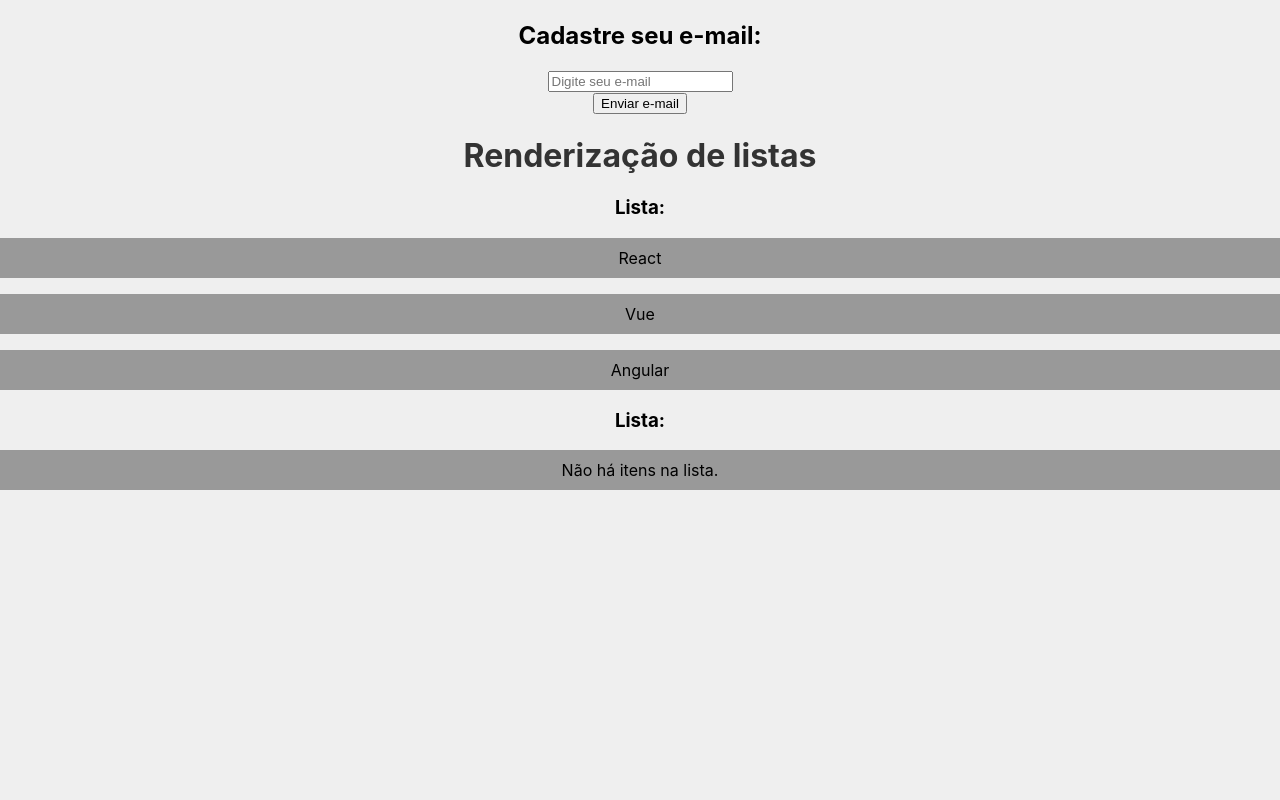
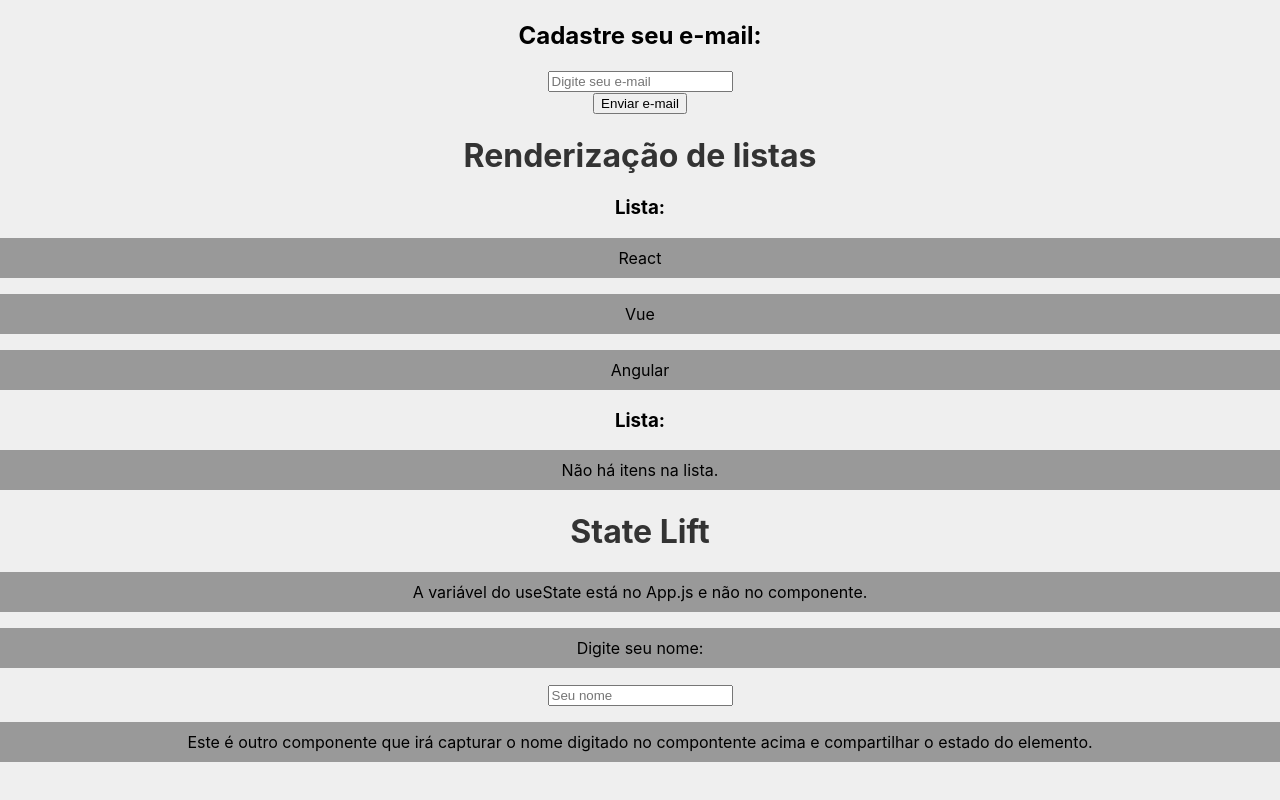
Before and after one commit to HSuarez89/react-hora-de-codar, a React (Create React App) app in the folder meu-projeto/: page / in a window 1280 px wide. Shown: the part 2526-3326 px from the top of the page. Before the commit the page ends 3232 px from the top, so only its background shows below. Built offline with nearby package versions, Linux system fonts and the light colour scheme.

Commit message:
State Lift

```diff
--- a/meu-projeto/src/App.js
+++ b/meu-projeto/src/App.js
@@ -11,11 +11,15 @@ import Form from './components/Form.js';
 import EventoProps from './components/eventosProps/EventoProps.js';
 import Condicional from './components/Condicional.js';
 import OutraLista from './components/OutraLista.js';
+import { useState } from 'react';
+import SeuNome from './components/SeuNome.js';
+import Saudacao from './components/Saudacao.js';
 
 function App() {
   const name = 'Henrique'
   const newName = name.toUpperCase()
   const nome = "José"
+  const [nomes, setNomes] = useState()
   function sum(a, b){
     return a + b
   }
@@ -62,6 +66,10 @@ function App() {
         <h1>Renderização de listas</h1>
         <OutraLista itens={meusItens}/>
         <OutraLista itens={''}/>
+        <h1>State Lift</h1>
+        <p>A variável do useState está no App.js e não no componente.</p>
+        <SeuNome setNomes={setNomes}/>
+        <Saudacao nomes={nomes} />
     </div>
   );
 }
--- /dev/null
+++ b/meu-projeto/src/components/Saudacao.js
@@ -0,0 +1,13 @@
+function Saudacao({nomes}){
+
+    function gerarSaudacao(algumNome){
+        return `O nome digitado é: ${algumNome}`
+    }
+    return(
+        <><p>Este é outro componente que irá capturar o nome digitado no compontente acima e compartilhar o estado do elemento.</p>
+        {nomes &&<p>{gerarSaudacao(nomes)}</p>}
+        </>
+    )
+}
+
+export default Saudacao
--- /dev/null
+++ b/meu-projeto/src/components/SeuNome.js
@@ -0,0 +1,10 @@
+function SeuNome({setNomes}){
+    return(
+        <div>
+            <p>Digite seu nome:</p>
+            <input type="text" placeholder="Seu nome" onChange={(e) => setNomes(e.target.value)}></input>
+        </div>
+    )
+}
+
+export default SeuNome
```
